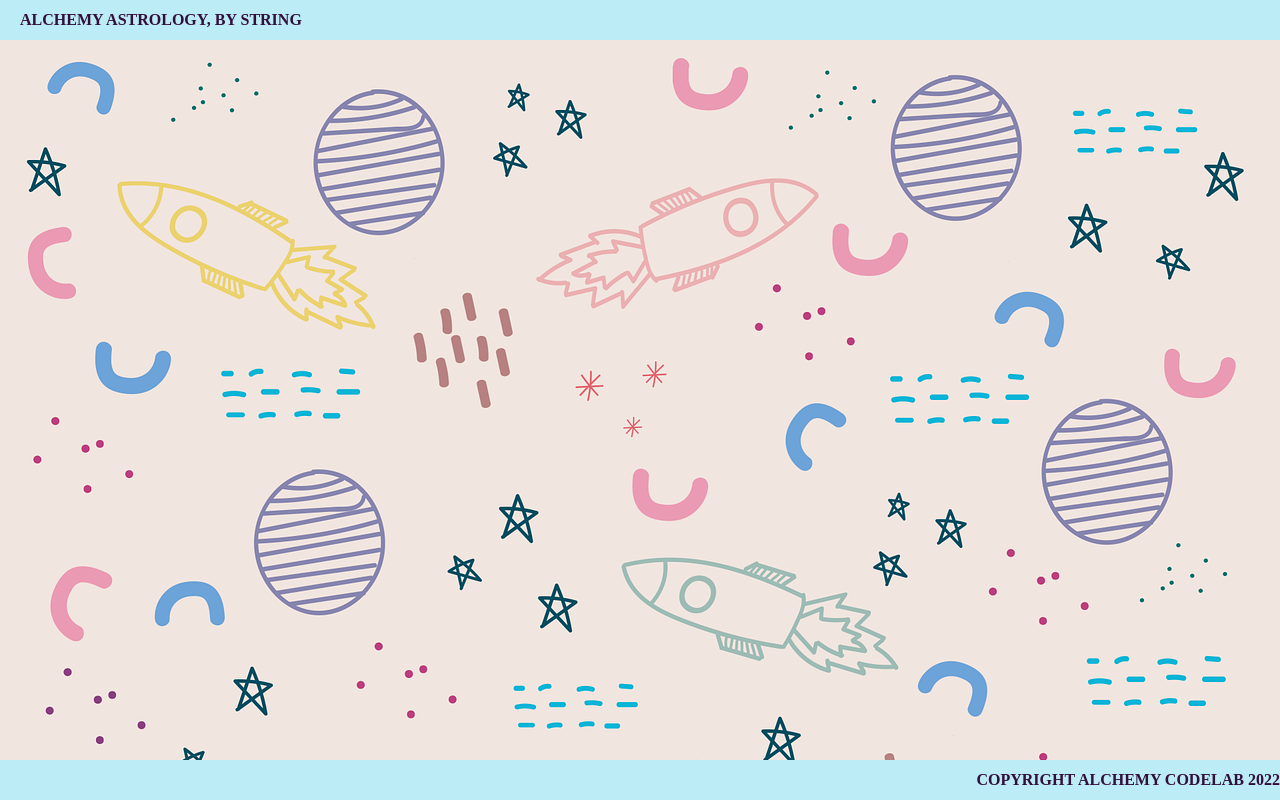
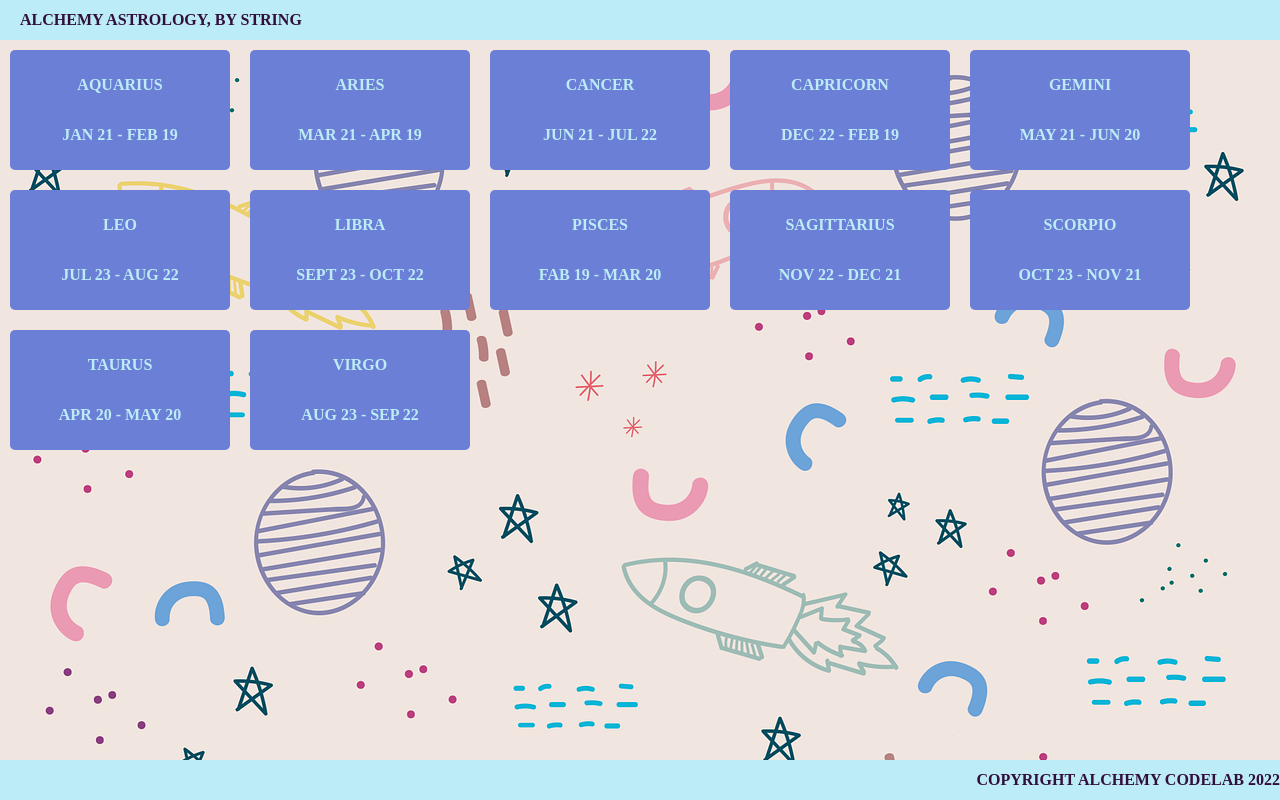
Before and after one commit to willgundy/react-zodia-half-baked, a React (Create React App) app: page / in a window 1280 px wide. Built offline with nearby package versions, Linux system fonts and the light colour scheme; a web font is replaced by a local one.

Commit message:
added zodiac cards

```diff
--- a/src/Main/Main.js
+++ b/src/Main/Main.js
@@ -1,14 +1,19 @@
 import React from 'react';
 import backgroundImg from '../background.png';
 import './Main.css';
+import ZodiacCard from '../ZodiacCard/ZodiacCard';
 
-export default function Main() {
+export default function Main({ zodiacs }) {
   return (
     <main style={{ backgroundImage: `url(${backgroundImg})` }}>
       {/* import the ZodiacCard component */}
       {/* get the zodiac array from props */}
       {/* for each item in the `zodiacs` array props, render a ZodiacCard component, passing in the name and the dates as props to the ZodiacCard component */}
       {/* remember that when you map over an array and render out a list, each item in the list needs a unique 'key' prop */}
+
+      {zodiacs.map(zodiac =>
+        <ZodiacCard key={zodiac.name} zodiac={zodiac}/>
+      )}
     </main>
   );
 }
--- a/src/ZodiacCard/ZodiacCard.js
+++ b/src/ZodiacCard/ZodiacCard.js
@@ -1,5 +1,11 @@
 import './ZodiacCard.css';
 
-export default function ZodiacCard() {
+export default function ZodiacCard({ zodiac }) {
   {/* in this component,  use the `name` and `dates` props to render the name and dates of the sign, as well as load the correct image  from the public directory */}
+  return (
+    <div className='zodiac-card'>
+      <p className='name'>{zodiac.name}</p>
+      <p className='name'>{zodiac.dates}</p>
+    </div>
+  );
 }
```
Also changed, not shown: src/App.js (line endings or trailing spaces).
